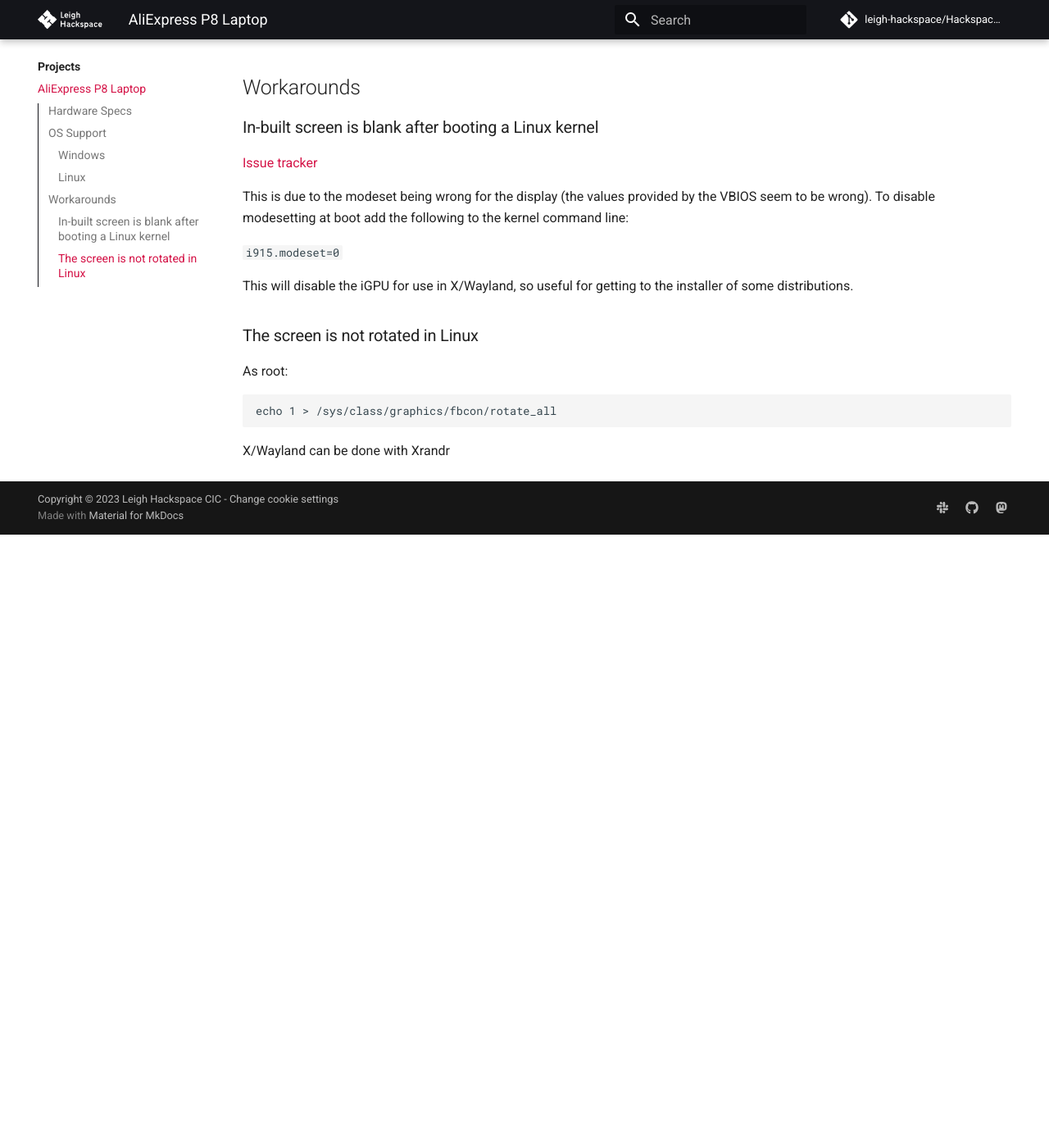
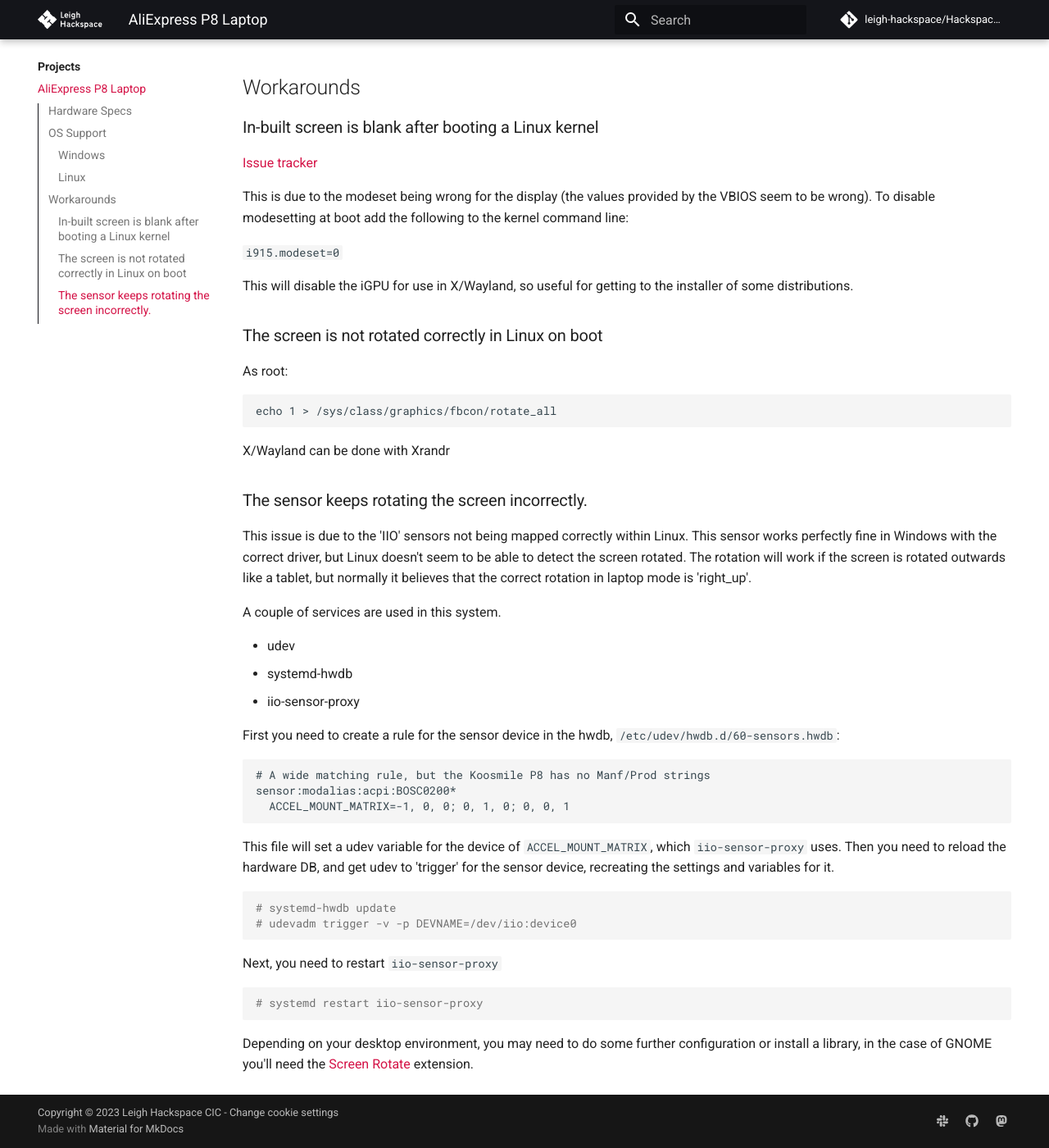
Before and after one commit to leigh-hackspace/HackspaceWiki, an MkDocs documentation site: the page built from docs/projects/aliexpress_p8/index.md, in a window 1280 px wide and 1400 px high, scrolled down 1459 px. Shown: the whole window at 82% size. Built offline with MkDocs 1.6.1 and Material for MkDocs 9.7.7, drawn with Linux system fonts in a browser that asks for light colours; comment, search, counter and statistics services are not loaded; the version menu is left out; before the commit the page ends 2111 px from its top, so only the background shows below that.

Commit message:
Add screen rotation setup

`````diff
--- a/docs/projects/aliexpress_p8/index.md
+++ b/docs/projects/aliexpress_p8/index.md
@@ -43,7 +43,7 @@
 * PopOS
 * Arch Linux
 * NixOS - Current release is missing the WiFi drivers
-* Ubuntu 23.01
+* Ubuntu 23.01 - Requires Kernel 6.7 for the screen to work correctly with the [workaround](#in-built-screen-is-blank-after-booting-a-linux-kernel)
 
 ## Workarounds
 
@@ -57,7 +57,7 @@
 
 This will disable the iGPU for use in X/Wayland, so useful for getting to the installer of some distributions.
 
-### The screen is not rotated in Linux
+### The screen is not rotated correctly in Linux on boot
 
 As root:
 
@@ -66,3 +66,36 @@
 ````
 
 X/Wayland can be done with Xrandr
+
+### The sensor keeps rotating the screen incorrectly.
+
+This issue is due to the 'IIO' sensors not being mapped correctly within Linux. This sensor works perfectly fine in Windows with the correct driver, but Linux doesn't seem to be able to detect the screen rotated. The rotation will work if the screen is rotated outwards like a tablet, but normally it believes that the correct rotation in laptop mode is 'right_up'.
+
+A couple of services are used in this system.
+
+* udev
+* systemd-hwdb
+* iio-sensor-proxy
+
+First you need to create a rule for the sensor device in the hwdb, `/etc/udev/hwdb.d/60-sensors.hwdb`:
+
+```
+# A wide matching rule, but the Koosmile P8 has no Manf/Prod strings
+sensor:modalias:acpi:BOSC0200*
+  ACCEL_MOUNT_MATRIX=-1, 0, 0; 0, 1, 0; 0, 0, 1
+```
+
+This file will set a udev variable for the device of `ACCEL_MOUNT_MATRIX`, which `iio-sensor-proxy` uses. Then you need to reload the hardware DB, and get udev to 'trigger' for the sensor device, recreating the settings and variables for it.
+
+```shell
+# systemd-hwdb update
+# udevadm trigger -v -p DEVNAME=/dev/iio:device0
+```
+
+Next, you need to restart `iio-sensor-proxy`
+
+```shell
+# systemd restart iio-sensor-proxy
+```
+
+Depending on your desktop environment, you may need to do some further configuration or install a library, in the case of GNOME you'll need the [Screen Rotate](https://extensions.gnome.org/extension/5389/screen-rotate/) extension.
`````
